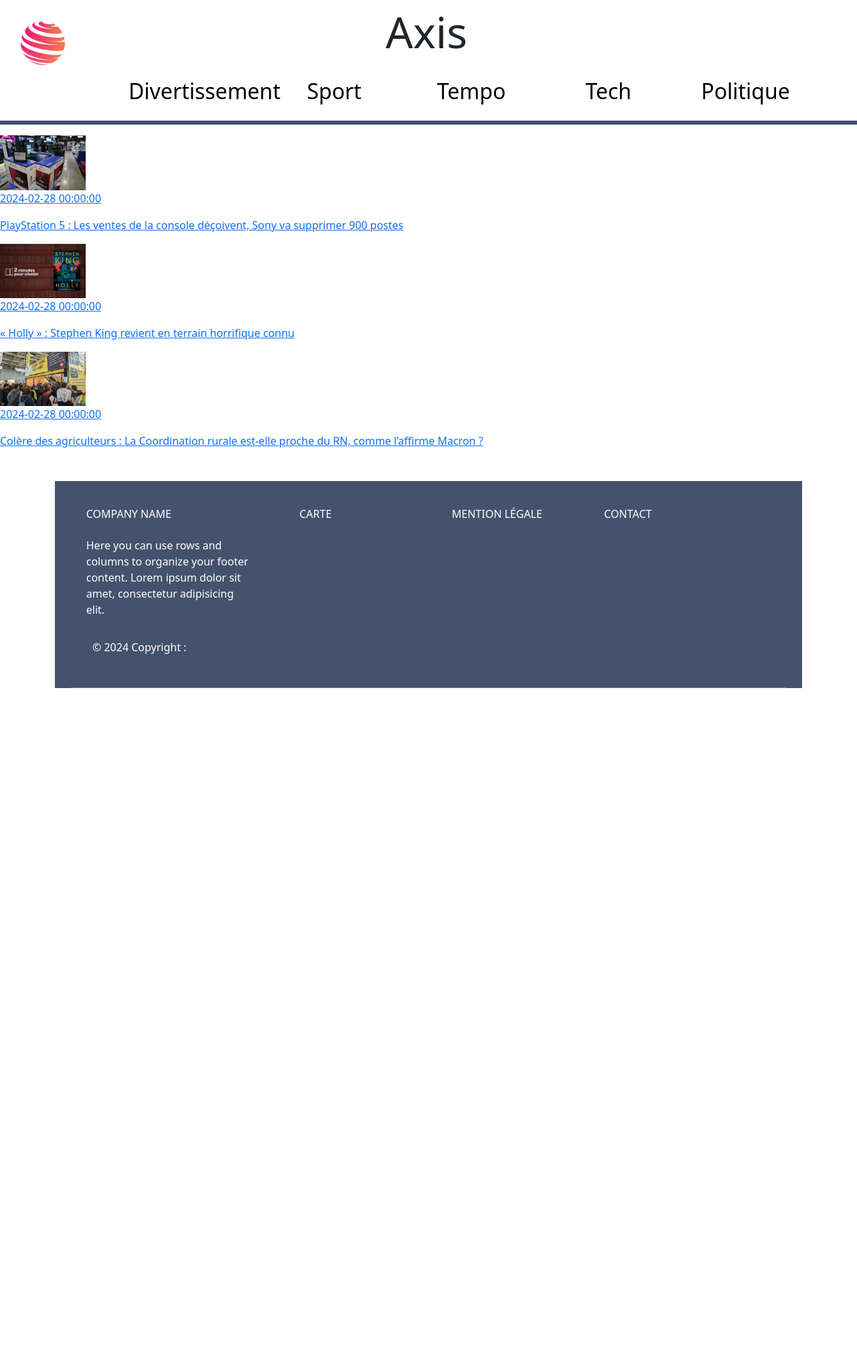
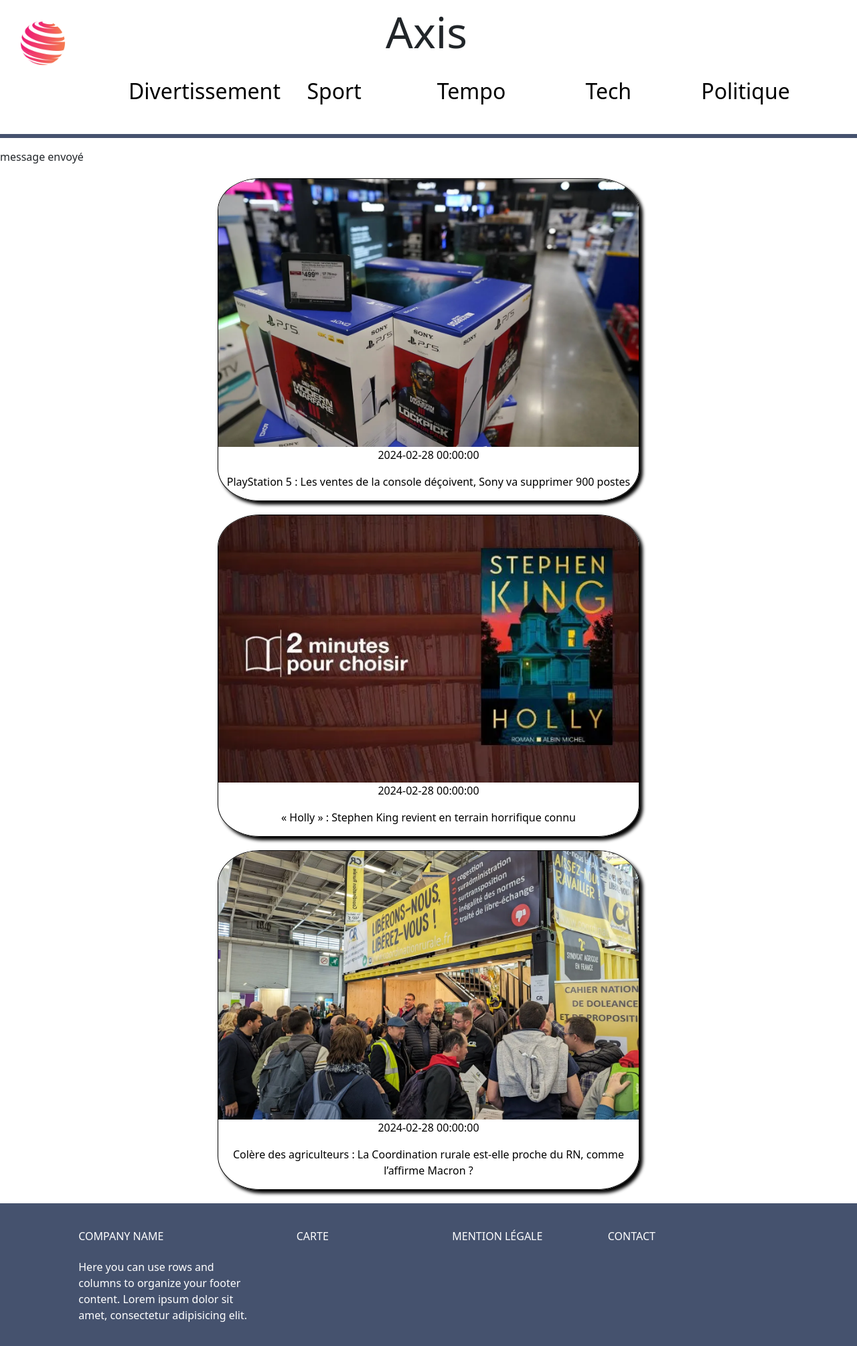
Before and after one commit to FelisMaillard/COURS_PHP, a PHP site: page /home.php?confirmation=1 in a window 1280 px wide. Shown: the top 2009 px of the page at 67% size. Before the commit the page ends 1027 px from the top, so only its background shows below. Run offline with PHP 8.4, Linux system fonts and the light colour scheme; data comes from the database, SQL or seed files in the repository.

Commit message:
modif css + ajout message confirmation contact

```diff
--- a/contact.php
+++ b/contact.php
@@ -36,7 +36,7 @@ if (isset($_POST['soumettre'])) {
     include('header.php');
     ?>
     <div class="label_home">
-        <form action="home.php" method="post">
+        <form action="home.php?confirmation=1" method="post">
             <div class="label_box">
                 <label for="prenom">Prénom : </label>
                 <input type="text" name="prenom" id="prenom" placeholder="Prenom" required />
--- a/footer.php
+++ b/footer.php
@@ -1,5 +1,3 @@
-<!-- Remove the container if you want to extend the Footer to full width. -->
-<div class="container my-5">
   <!-- Footer -->
   <footer
           class="text-center text-lg-start text-white"
@@ -73,5 +71,3 @@
     <!-- Grid container -->
   </footer>
   <!-- Footer -->
-</div>
-<!-- End of .container -->
--- a/home.php
+++ b/home.php
@@ -22,19 +22,27 @@ $temp -> execute();
 	<body>
         <?php
         include('header.php');
+        echo "<main>";
+        if(isset($_REQUEST['confirmation'])){
+            $confirmation = htmlentities($_REQUEST['confirmation']);
+            if($confirmation == 1){
+                echo "message envoyé";
+                $confirmation = 0;
+            }
+        }
         foreach ($temp as $t){
             $date_modification = $t['date_modification'];
             echo
-            "<main>
+            "
                 <div>
                     <a href='article.php?id=".$t['id_actualite']." '>
                         <img class='miniature' src='images/".$t['image']."'/>
                         <p onload='calculMiseEnLigne()'>".$t['date_modification']."</p>
                         <p>".$t['titre']."</p>
                     </a>
-                </div>
-            </main>";
+                </div>";
         }
+        echo "</main>";
         include('footer.php');
         ?>
         <script src="https://cdn.jsdelivr.net/npm/bootstrap@5.3.3/dist/js/bootstrap.bundle.min.js" integrity="sha384-YvpcrYf0tY3lHB60NNkmXc5s9fDVZLESaAA55NDzOxhy9GkcIdslK1eN7N6jIeHz" crossorigin="anonymous"></script>
--- a/style.css
+++ b/style.css
@@ -1,9 +1,21 @@
 html {
 	margin: 0 auto;
 }
-
 footer {
 	max-width: 100%;
+}
+main div {
+	overflow: hidden;
+	border: solid black 1px;
+	border-radius: 10%;
+	box-shadow: 5px 5px 5px black;
+	width : 630px;
+	margin: 20px auto;
+}
+main div a{
+	text-align: center;
+	text-decoration: none;
+	color:black;
 }
 .image_article {
 	max-width: 50%;
@@ -12,7 +24,7 @@ footer {
 #barre {
 	width: 100%;
 	border: 3px solid #45526e;
-	margin-top: 180px;
+	margin-top: 200px;
 }
 header {
 	overflow: hidden;
@@ -46,14 +58,14 @@ header {
 	margin: 0 auto;
 }
 .miniature {
-	max-width: 10%;
+	width: 100%;
 }
 .lien {
 	text-decoration: none;
 	color: white;
 }
 .labelhome {
-	max-width: 50%;
+	max-width: 100%;
 	margin: 0 auto;
 }
 #section {
```
